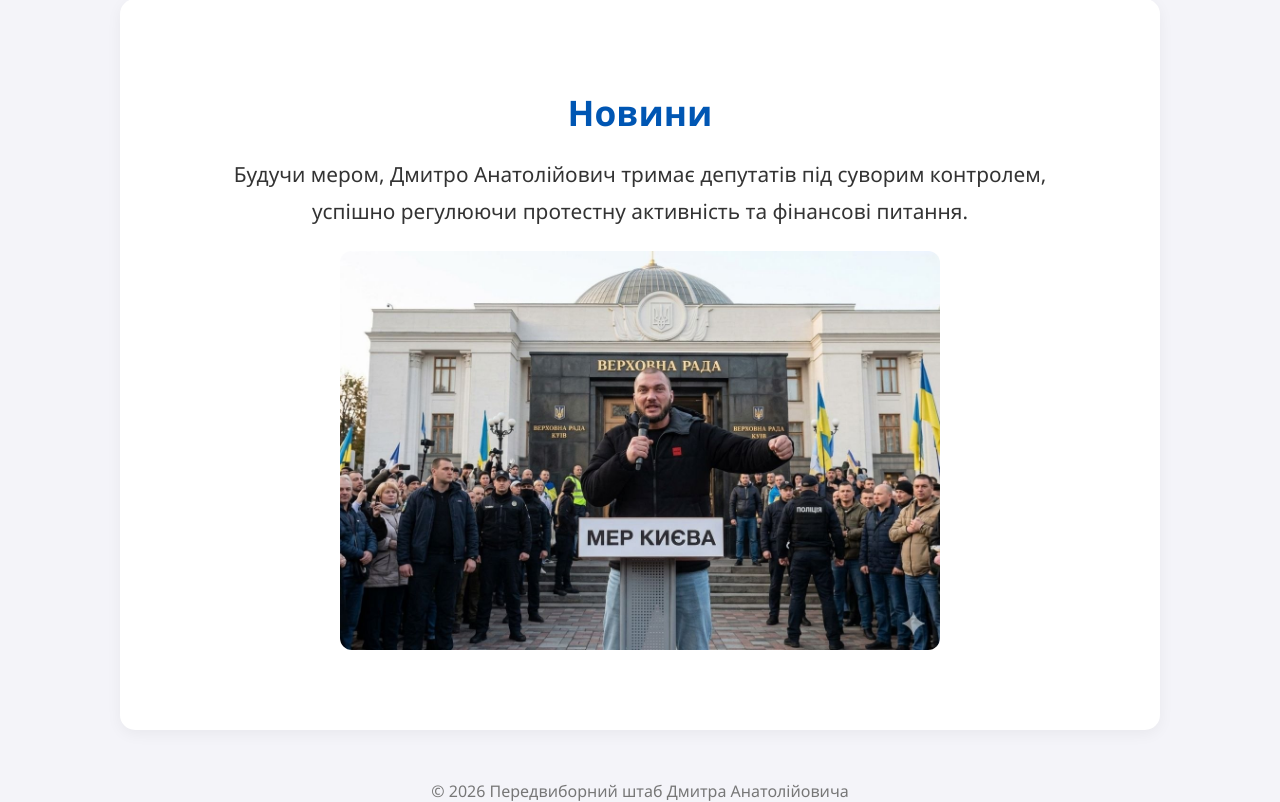
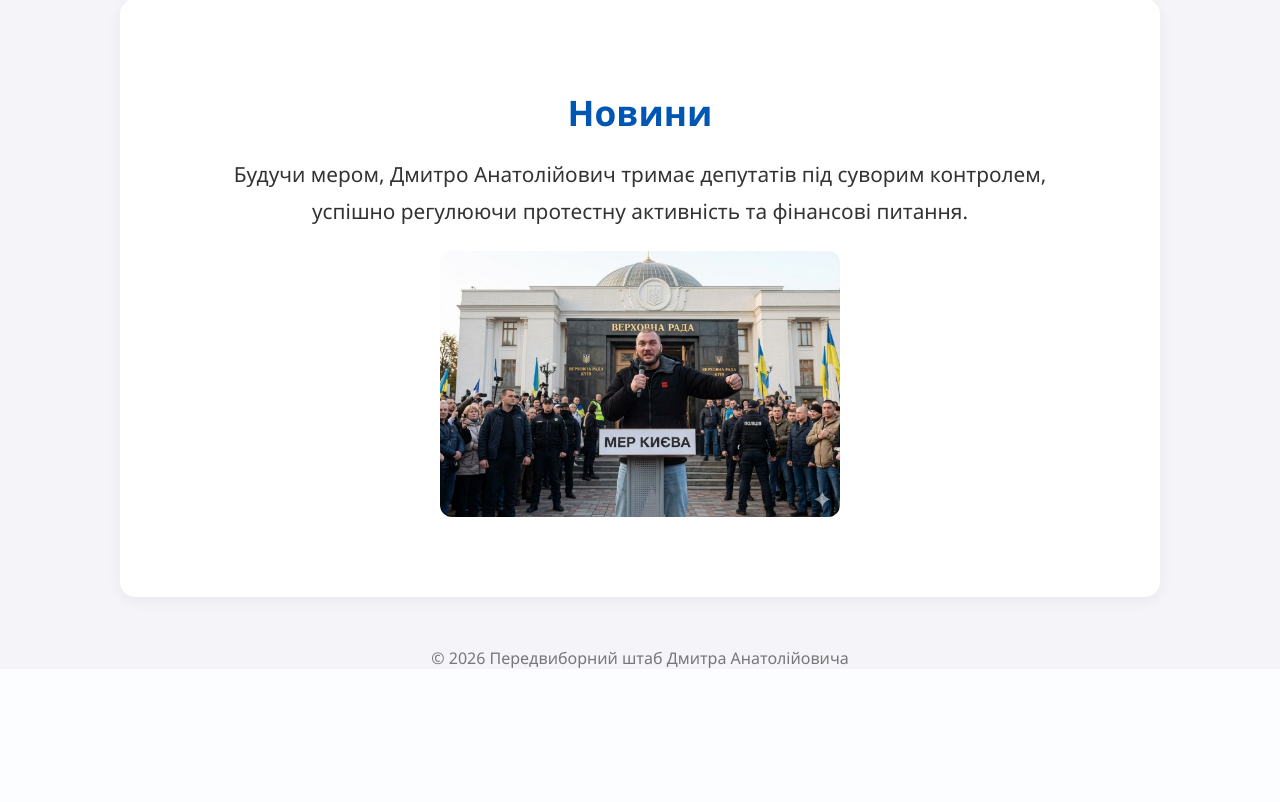
Before and after one commit to roanmarley/sait, a Flask app: page /mobile in a window 1280 px wide. Shown: the part 2342-3144 px from the top of the page. After the commit the page ends 3010 px from the top, so only its background shows below. Run offline with Flask 3, Linux system fonts and the light colour scheme.

Commit message:
Update mobile.html

```diff
--- a/mayor_site/templates/mobile.html
+++ b/mayor_site/templates/mobile.html
@@ -193,22 +193,6 @@ img {
     </p>
 </div>
 
-
-
-
-
-
-
-
-
-
-
-
-
-
-
-
-
 </script>
 
 
@@ -245,7 +229,7 @@ img {
 
 <div style="display: flex; flex-direction: column; align-items: center; justify-content: center; padding: 20px;">
     <!-- Сама картинка -->
-<img src="static/4.jpg" style="width: 100%; max-width: 600px; border-radius: 12px;">
+<img src="static/4.jpg" style="width: 100%; max-width: 400px; border-radius: 12px;">
 
    </div>
 
```
